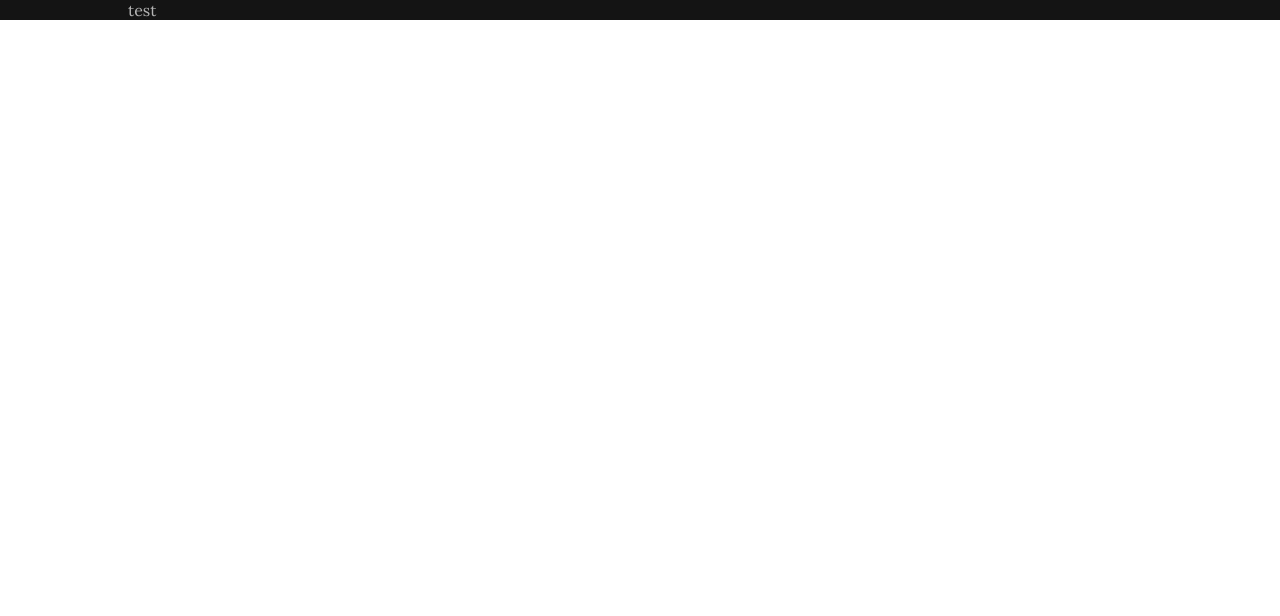
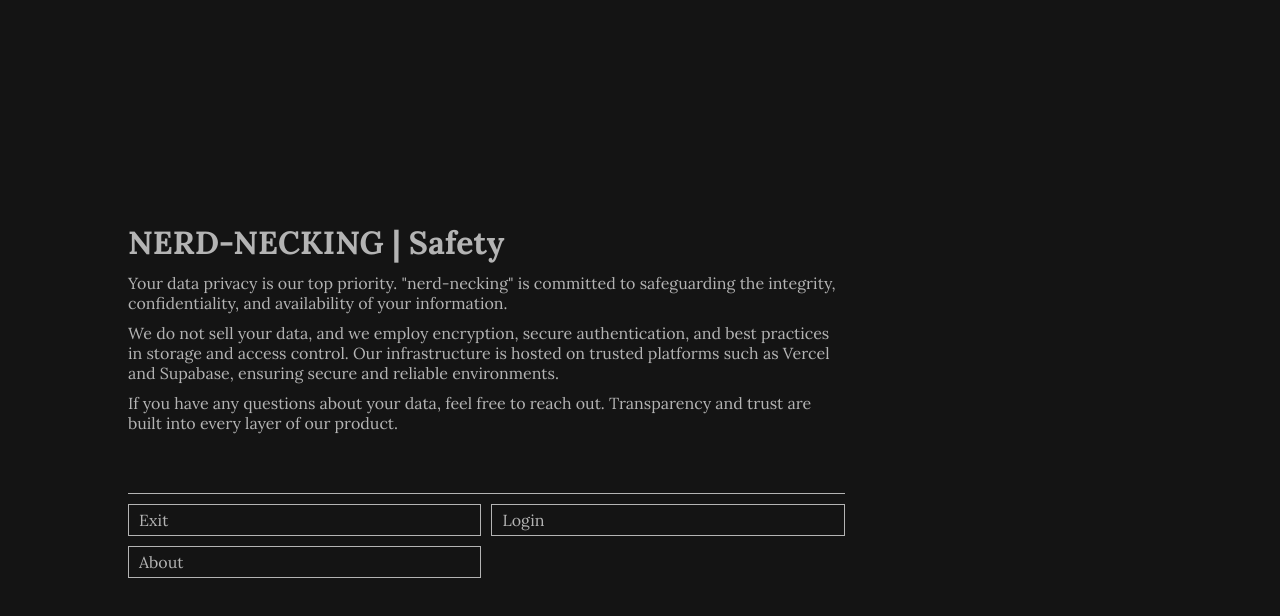
Before and after one commit to raidenfernando1/nerd-necking, a React (Vite) app: page /safety in a window 1280 px wide. Shown: the top 616 px of the page. Built offline with nearby package versions, Linux system fonts and the light colour scheme.

Commit message:
added safety page

```diff
--- a/src/context/useAnonData.ts
+++ b/src/context/useAnonData.ts
@@ -3,7 +3,6 @@ import { create } from "zustand";
 interface UserDataType {
   anonUserData: { username: string; receiverID: string };
 }
-
 interface AnonUserType {
   anonUserData: {
     username: string;
--- a/src/pages/Safety.tsx
+++ b/src/pages/Safety.tsx
@@ -1,11 +1,52 @@
 import styled from "styled-components";
+import Navbar from "../components/Navbar";
 
-const Container = {
-  Container: styled.main``,
-};
+const Container = styled.div`
+  height: 100dvh;
+`;
+const Wrapper = styled.div`
+  height: 100%;
+  width: 70%;
+  display: flex;
+  flex-direction: column;
+  justify-content: center;
+  gap: 10px;
+
+  @media (max-width: 500px) {
+    width: 100%;
+  }
+`;
 
 const Safety = () => {
-  return <Container.Container>test</Container.Container>;
+  return (
+    <Container>
+      <Wrapper>
+        <h1>NERD-NECKING | Safety</h1>
+        <p>
+          Your data privacy is our top priority. "nerd-necking" is committed to
+          safeguarding the integrity, confidentiality, and availability of your
+          information.
+        </p>
+        <p>
+          We do not sell your data, and we employ encryption, secure
+          authentication, and best practices in storage and access control. Our
+          infrastructure is hosted on trusted platforms such as Vercel and
+          Supabase, ensuring secure and reliable environments.
+        </p>
+        <p>
+          If you have any questions about your data, feel free to reach out.
+          Transparency and trust are built into every layer of our product.
+        </p>
+        <Navbar
+          navItems={[
+            { name: "Exit", path: "/" },
+            { name: "Login", path: "/login" },
+            { name: "About", path: "/about" },
+          ]}
+        />
+      </Wrapper>
+    </Container>
+  );
 };
 
 export default Safety;
```
